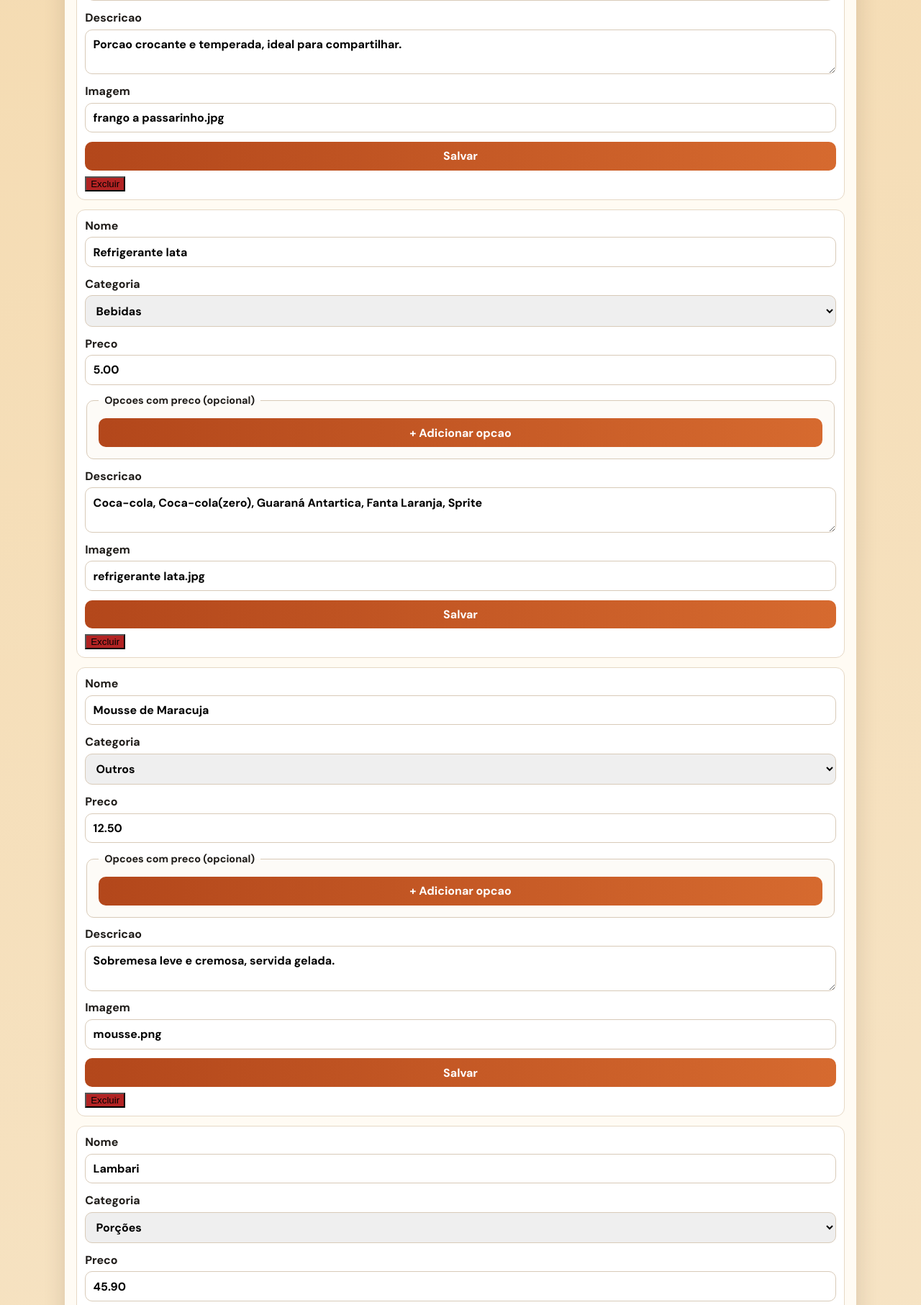
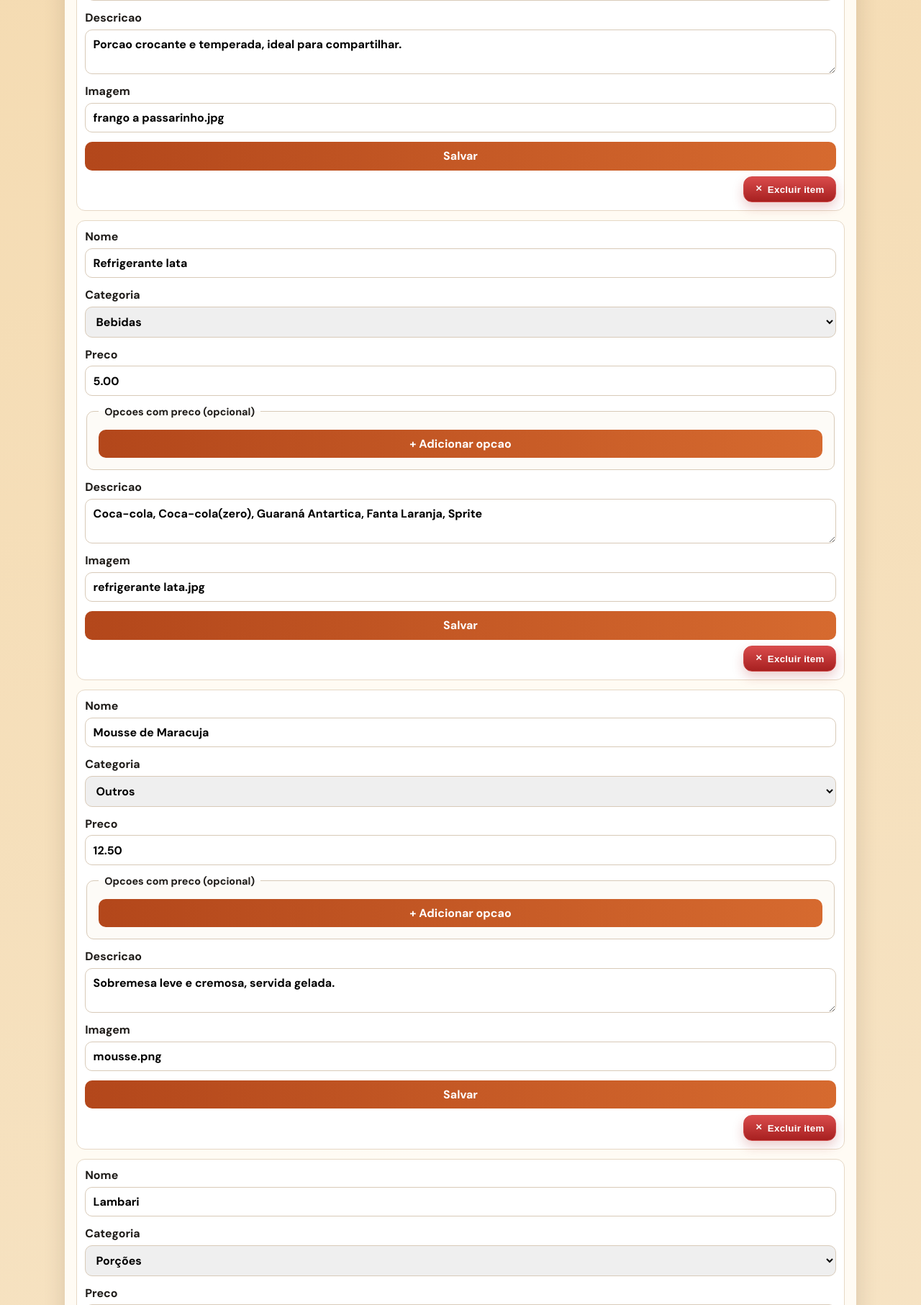
Before and after one commit to DeyvidCarvalho/Cardapio, a Flask app: page /admin/painel in a window 1280 px wide. Shown: the part 1522-3335 px from the top of the page at 72% size. Run offline with Flask 3, Linux system fonts and the light colour scheme; the visitor is signed in with stand-in values (Sample User, id 1).

Commit message:
Commit botao de excluir item no admin

```diff
--- a/static/style.css
+++ b/static/style.css
@@ -475,6 +475,53 @@ a {
   justify-content: flex-end;
 }
 
+.admin-delete-form {
+  display: flex;
+  justify-content: flex-end;
+  margin-top: 0.55rem;
+}
+
+.admin-delete-btn {
+  border: 1px solid #ce4a4a;
+  background: linear-gradient(180deg, #d94b4b 0%, #a72020 100%);
+  color: #fff;
+  border-radius: 12px;
+  padding: 0.58rem 0.95rem;
+  min-width: 128px;
+  font-weight: 700;
+  letter-spacing: 0.02em;
+  cursor: pointer;
+  display: inline-flex;
+  align-items: center;
+  justify-content: center;
+  gap: 0.45rem;
+  box-shadow: 0 7px 16px rgba(162, 28, 28, 0.22);
+  transition: transform 0.16s ease, box-shadow 0.16s ease, filter 0.16s ease;
+}
+
+.admin-delete-btn::before {
+  content: "\2715";
+  font-size: 0.74rem;
+  line-height: 1;
+  opacity: 0.95;
+}
+
+.admin-delete-btn:hover {
+  transform: translateY(-1px);
+  filter: brightness(1.05);
+  box-shadow: 0 10px 18px rgba(162, 28, 28, 0.28);
+}
+
+.admin-delete-btn:active {
+  transform: translateY(0);
+  box-shadow: 0 5px 10px rgba(162, 28, 28, 0.26);
+}
+
+.admin-delete-btn:focus-visible {
+  outline: 3px solid #f5b0b0;
+  outline-offset: 2px;
+}
+
 .danger {
   background: var(--danger) !important;
   margin-top: 0.5rem;
--- a/templates/admin.html
+++ b/templates/admin.html
@@ -154,8 +154,8 @@
                 </div>
               </form>
 
-              <form method="post" action="{{ url_for('delete_item', item_id=item.id) }}" onsubmit="return confirm('Remover este item?');">
-                <button type="submit" class="danger">Excluir</button>
+              <form method="post" action="{{ url_for('delete_item', item_id=item.id) }}" class="admin-delete-form" onsubmit="return confirm('Remover este item?');">
+                <button type="submit" class="admin-delete-btn">Excluir item</button>
               </form>
             </article>
           {% endfor %}
```
